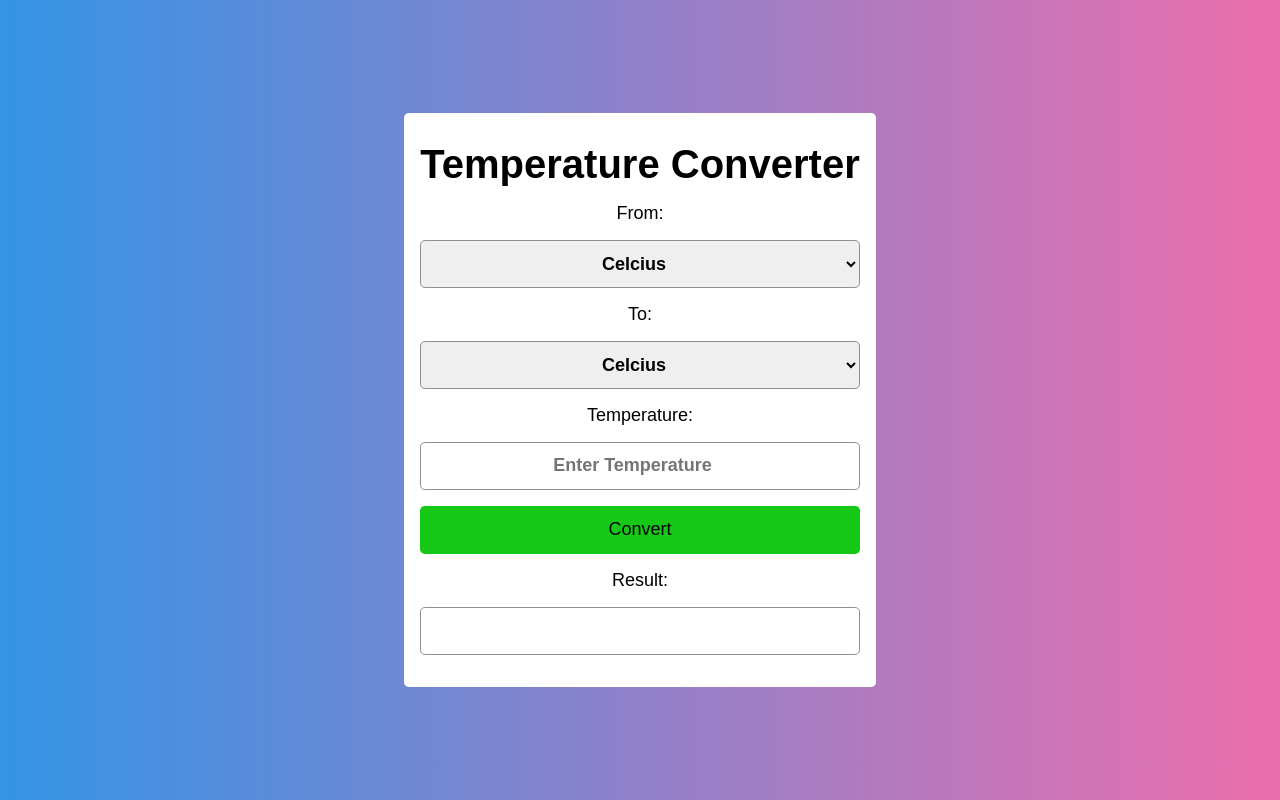
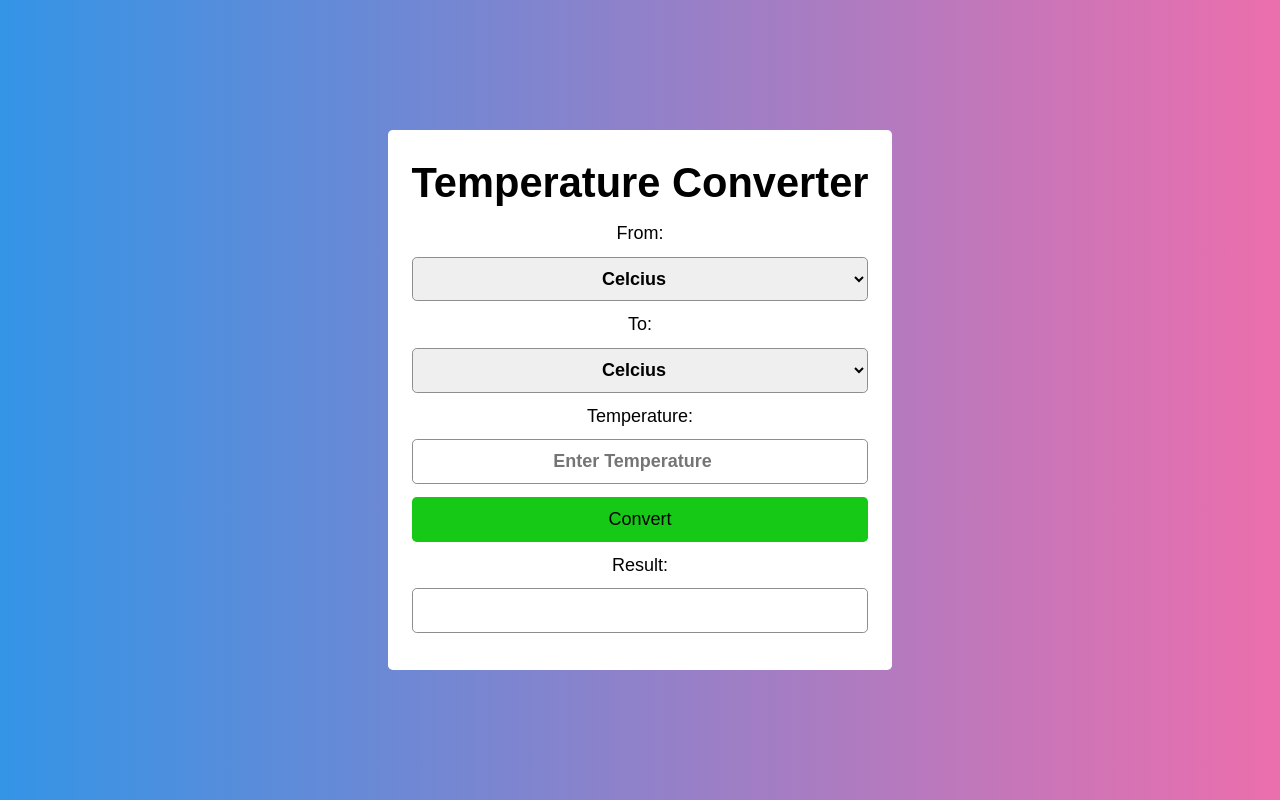
Before and after one commit to aman9832/OIBSIP_temperature_converter, a plain HTML site: page index.html in a window 1280 px wide. Drawn offline with Linux system fonts and the light colour scheme.

Commit message:
style.css

```diff
--- a/style.css
+++ b/style.css
@@ -13,7 +13,7 @@ body{
 }
 .convert{
     font-family:Arial, Helvetica, sans-serif;
-    padding: 1rem;
+    padding: 1rem 1.5rem 1.5rem 1.5rem;
     text-align: center;
     height: fit-content;
     width: fit-content;
@@ -25,16 +25,16 @@ h2,label,select,input{
     display: block;
 }
 h2{
-    font-size: 40px;
+    font-size: 2.6rem;
     margin: 0.8rem 0 1rem 0 ;
 }
 label{
-    margin: 1rem 0;
+    margin: 0.8rem 0;
     font-size: large;
 }
 select{
     width: 100%;
-    height: 3rem;
+    height: 2.8rem;
     border-radius: 0.3rem;
     text-align: center;
     border: 1px solid rgb(143, 141, 141);
@@ -44,7 +44,7 @@ select{
 }
 input{
     width: 100%;
-    height: 3rem;
+    height: 2.8rem;
     border-radius: 0.3rem;
     border: 1px solid rgb(142, 141, 141);
     text-align: center;
@@ -54,8 +54,8 @@ input{
 }
 button{
     width: 100%;
-    height: 3rem;
-    margin-top: 1rem;
+    height: 2.8rem;
+    margin-top: 0.8rem;
     background-color: rgb(22, 201, 22);
     border: none;
     border-radius: 0.3rem;
@@ -70,5 +70,5 @@ option{
 }
 #result{
     outline: none;
-    margin-bottom: 1rem;
+    margin-bottom: 0.8rem;
 }
```
